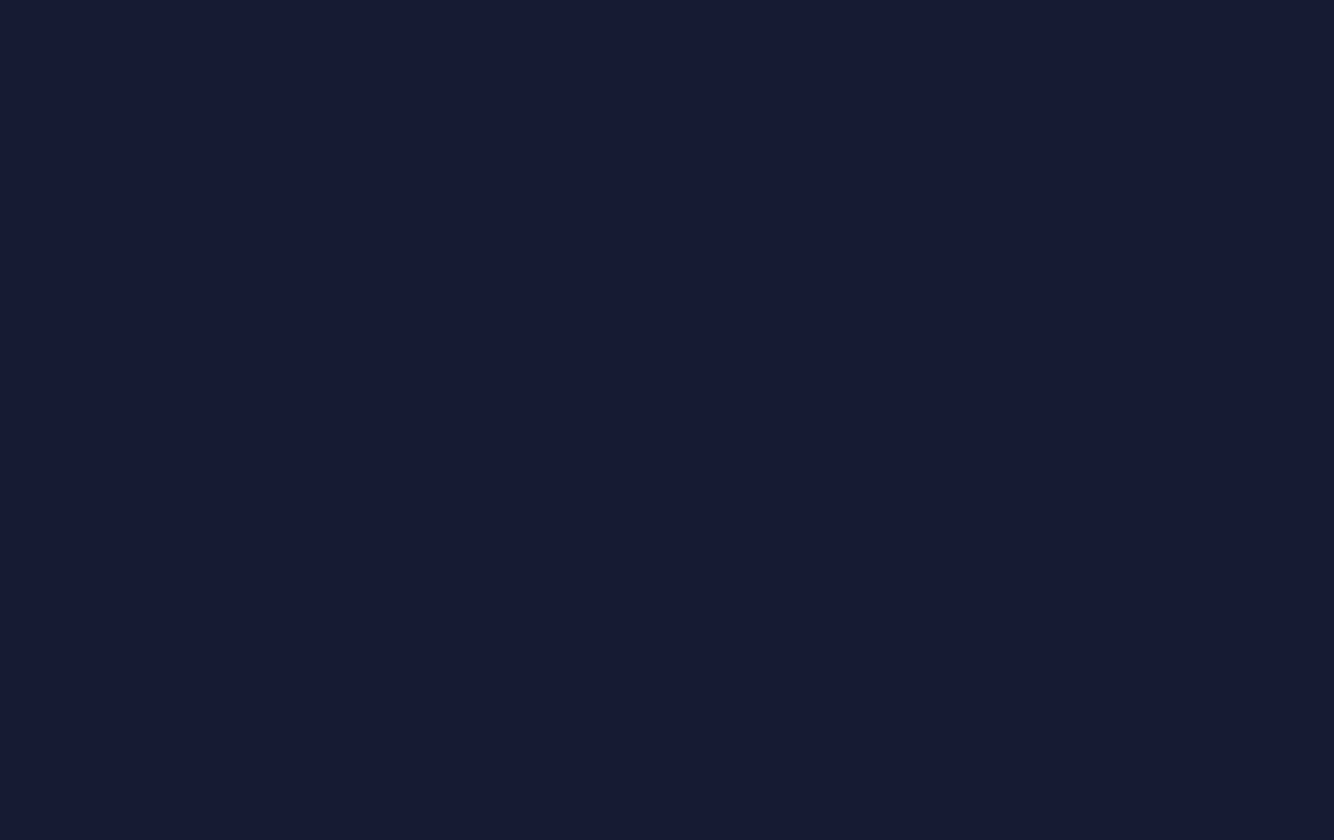
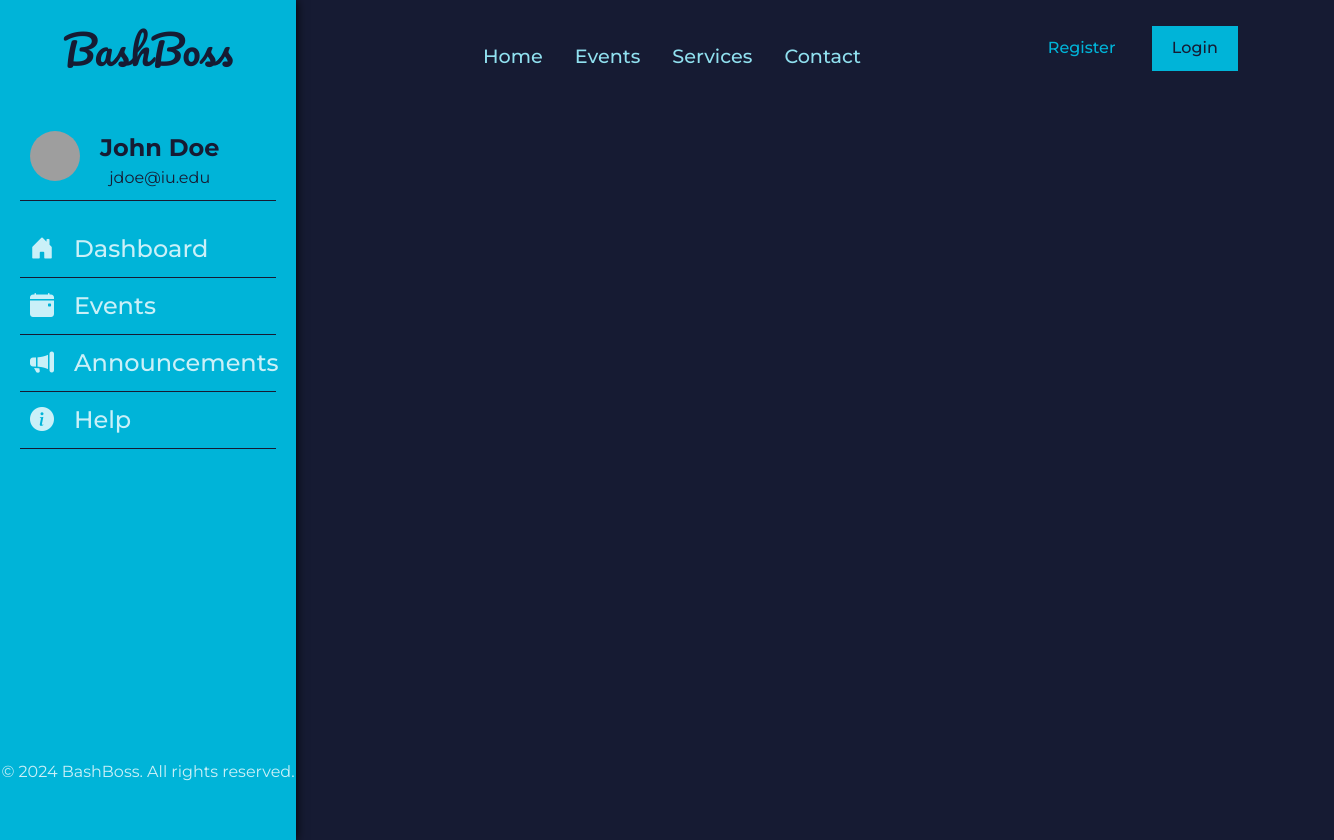
Before and after one commit to CSCI-P465-565-Project-Group-12/Frontend, a React (Vite) app: page /user in a window 1280 px wide. Before the commit this address had no page. Shown: the whole page, 1334 px wide, since content can reach past the window. Built offline with nearby package versions, Linux system fonts and the light colour scheme; grey boxes are pictures that could not be loaded.

Commit message:
Added sidebar to users profile

```diff
--- a/src/App.tsx
+++ b/src/App.tsx
@@ -1,12 +1,14 @@
 import { Route, Routes } from "react-router";
 import HomePage from "./pages/HomePage/HomePage";
 import LoginPage from "./pages/LoginPage/LoginPage";
+import UserProfilePage from "./pages/UserProfilePage/UserProfilePage";
 
 function App() {
   return (
     <Routes>
       <Route path="/" element={<HomePage />} />
       <Route path="/login" element={<LoginPage />} />
+      <Route path="/user" element={<UserProfilePage />} />
     </Routes>
   );
 }
--- a/src/componets/UI/Navbar/MobileNavbar.css
+++ b/src/componets/UI/Navbar/MobileNavbar.css
@@ -87,6 +87,7 @@
   gap: 1em;
   width: 100%;
   padding: 0 2em;
+  flex-direction: column;
 }
 
 .sidebar-navlinks a {
@@ -108,3 +109,8 @@
   background-color: transparent;
   cursor: pointer;
 }
+#register-btn,
+#login-btn {
+  width: 80%;
+  text-align: center;
+}
--- a/src/componets/UI/Navbar/Navbar.css
+++ b/src/componets/UI/Navbar/Navbar.css
@@ -39,6 +39,7 @@
   color: #90e0ef;
   text-decoration: none;
   transition: color 0.25s;
+  cursor: pointer;
 }
 .register-login-btns {
   display: flex;
@@ -53,6 +54,7 @@
   font-weight: 500;
   text-decoration: none;
   transition: color 0.25s;
+  cursor: pointer;
 }
 #login-btn {
   background-color: #00b4d8;
--- a/src/componets/UI/Navbar/Navbar.tsx
+++ b/src/componets/UI/Navbar/Navbar.tsx
@@ -21,7 +21,7 @@ const Navbar = () => {
       ) : (
         <div className="navbar">
           <div className="logo">
-            <h1>BashBosss</h1>
+            <h1>BashBoss</h1>
           </div>
           <div className="navlinks">
             <Link to="/">Home</Link>
--- a/src/index.css
+++ b/src/index.css
@@ -52,6 +52,8 @@ button {
   font-family: inherit;
   cursor: pointer;
   transition: border-color 0.25s;
+  background-color: #6b6b6b;
+  color: #caf0f8;
 }
 button:hover {
   border-color: #646cff;
@@ -70,7 +72,6 @@ button:focus-visible {
     color: #747bff;
   }
   button {
-    background-color: #6b6b6b;
   }
 } */
 
--- /dev/null
+++ b/src/pages/UserProfilePage/UserProfilePage.css
@@ -0,0 +1,117 @@
+@import url("https://fonts.googleapis.com/css2?family=Pacifico&display=swap");
+
+.profile-page-container {
+  display: flex;
+  width: 100%;
+  max-width: 1000px;
+  max-height: 1200px;
+  padding: 20px;
+}
+
+.side-bar-menu {
+  display: flex;
+  position: absolute;
+  top: 0;
+  left: 0;
+  flex-direction: column;
+  justify-content: center;
+  align-items: center;
+  width: 20%;
+  height: 100%;
+  padding: 20px;
+  background-color: #00b4d8;
+  color: #caf0f8;
+  box-shadow: 0 0 10px 0 #000;
+}
+.side-bar-logo {
+  height: 20%;
+}
+.side-bar-menu h1 {
+  position: absolute;
+  top: inherit;
+  font-family: "Pacifico", cursive;
+  font-size: 2.5em;
+  color: #161b33;
+  margin-bottom: 20px;
+}
+.side-bar-profile-info {
+  display: flex;
+  flex-direction: row;
+  justify-content: left;
+  align-items: center;
+  width: 100%;
+  height: auto;
+  border-bottom: 1px solid #161b33;
+}
+.profile-pic {
+  margin: 10px;
+}
+.profile-pic img {
+  border-radius: 100%;
+  width: 50px;
+  height: 50px;
+}
+.profile-info {
+  display: flex;
+  flex-direction: column;
+  justify-content: center;
+  align-items: center;
+  margin: 10px;
+}
+.profile-info h2 {
+  font-size: 1.5em;
+  margin: 0;
+  color: #161b33;
+}
+.profile-info p {
+  font-size: 1em;
+  margin: 0;
+  color: #161b33;
+}
+.side-bar-links {
+  display: flex;
+  flex-direction: column;
+  justify-content: flex-start;
+  align-items: center;
+  width: 100%;
+  height: 60%;
+  padding: 20px;
+  background-color: #00b4d8;
+  color: #caf0f8;
+}
+.link {
+  display: flex;
+  flex-direction: row;
+  justify-content: left;
+  align-items: center;
+  width: 100%;
+  border-bottom: 1px solid #161b33;
+}
+.link i {
+  font-size: 1.5em;
+  margin: 10px;
+  color: #caf0f8;
+}
+.link a {
+  font-size: 1.5em;
+  margin: 10px;
+  color: #caf0f8;
+  text-decoration: none;
+}
+.user-profile {
+  display: flex;
+  flex-direction: column;
+  justify-content: center;
+  align-items: center;
+  width: 60%;
+  height: 100%;
+  padding: 20px;
+  background-color: #161b33;
+  color: #caf0f8;
+}
+.side-bar-footer {
+  display: flex;
+  position: fixed;
+  bottom: 0;
+  flex-direction: column;
+}
--- /dev/null
+++ b/src/pages/UserProfilePage/UserProfilePage.tsx
@@ -0,0 +1,53 @@
+import { useLocation } from "react-router";
+import "./UserProfilePage.css";
+import Navbar from "../../componets/UI/Navbar/Navbar";
+interface IUser {
+  name: string;
+  email: string;
+}
+const UserProfilePage: React.FC = () => {
+  const location = useLocation();
+  //   const user = location.state as IUser;
+  return (
+    <>
+      <Navbar />
+      <div className="profile-page-container">
+        <div className="side-bar-menu">
+          <h1 className="side-bar-logo">BashBoss</h1>
+          <div className="side-bar-profile-info">
+            <div className="profile-pic">
+              <img src="https://static.vecteezy.com/system/resources/previews/021/548/095/original/default-profile-picture-avatar-user-avatar-icon-person-icon-head-icon-profile-picture-icons-default-anonymous-user-male-and-female-businessman-photo-placeholder-social-network-avatar-portrait-free-vector.jpg" />
+            </div>
+            <div className="profile-info">
+              <h2>John Doe</h2>
+              <p>jdoe@iu.edu</p>
+            </div>
+          </div>
+          <div className="side-bar-links">
+            <div className="link">
+              <i className="bi bi-house-door-fill"></i>
+              <a href="/">Dashboard</a>
+            </div>
+            <div className="link">
+              <i className="bi bi-calendar-event-fill"></i>
+              <a href="/">Events</a>
+            </div>
+            <div className="link">
+              <i className="bi bi-megaphone-fill"></i>
+              <a href="/">Announcements</a>
+            </div>
+            <div className="link">
+              <i className="bi bi-info-circle-fill"></i>
+              <a href="/">Help</a>
+            </div>
+          </div>
+          <div className="side-bar-footer">
+            <p>&copy; 2024 BashBoss. All rights reserved.</p>
+          </div>
+        </div>
+        <div className="user-profile"></div>
+      </div>
+    </>
+  );
+};
+export default UserProfilePage;
```
